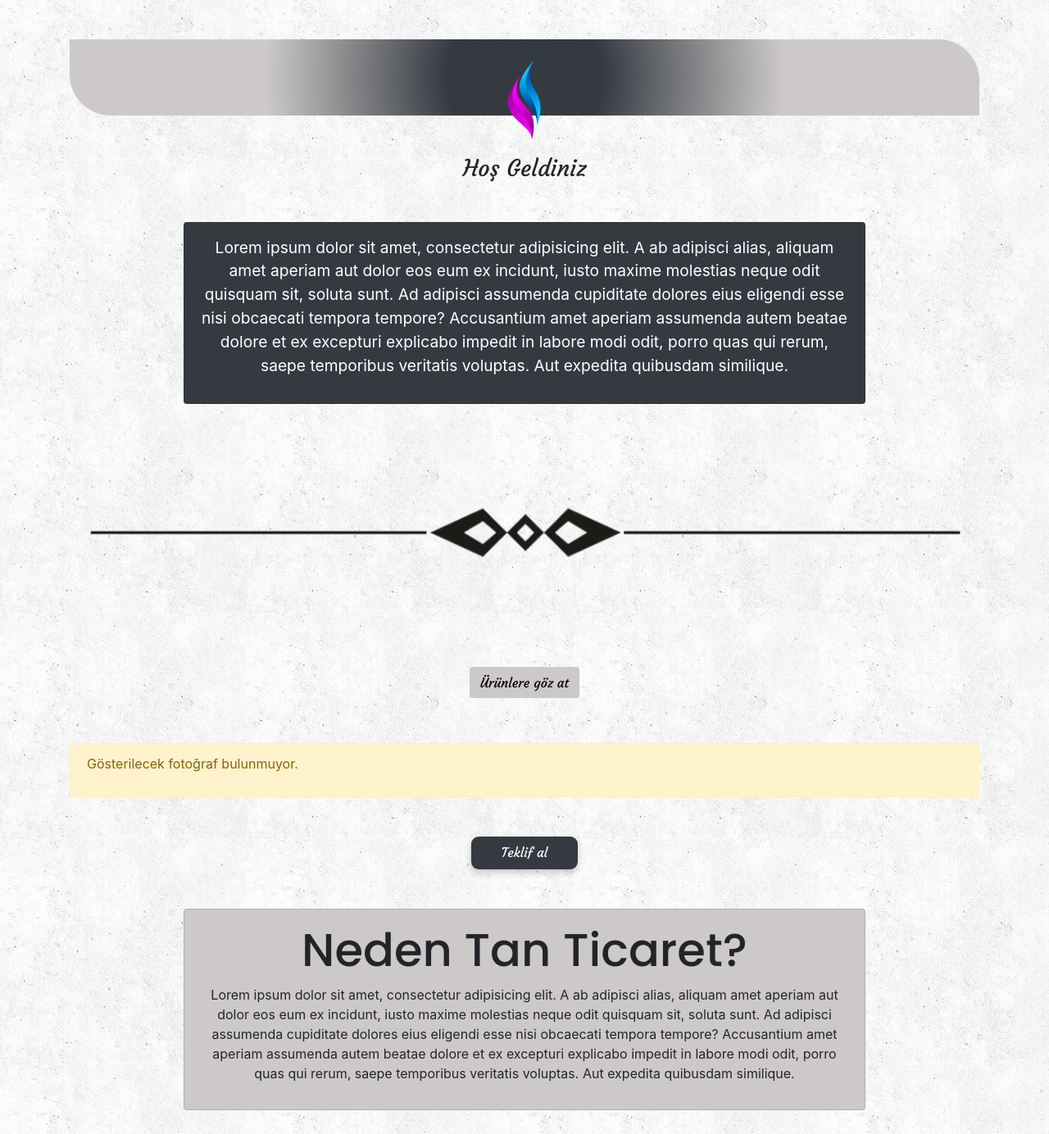
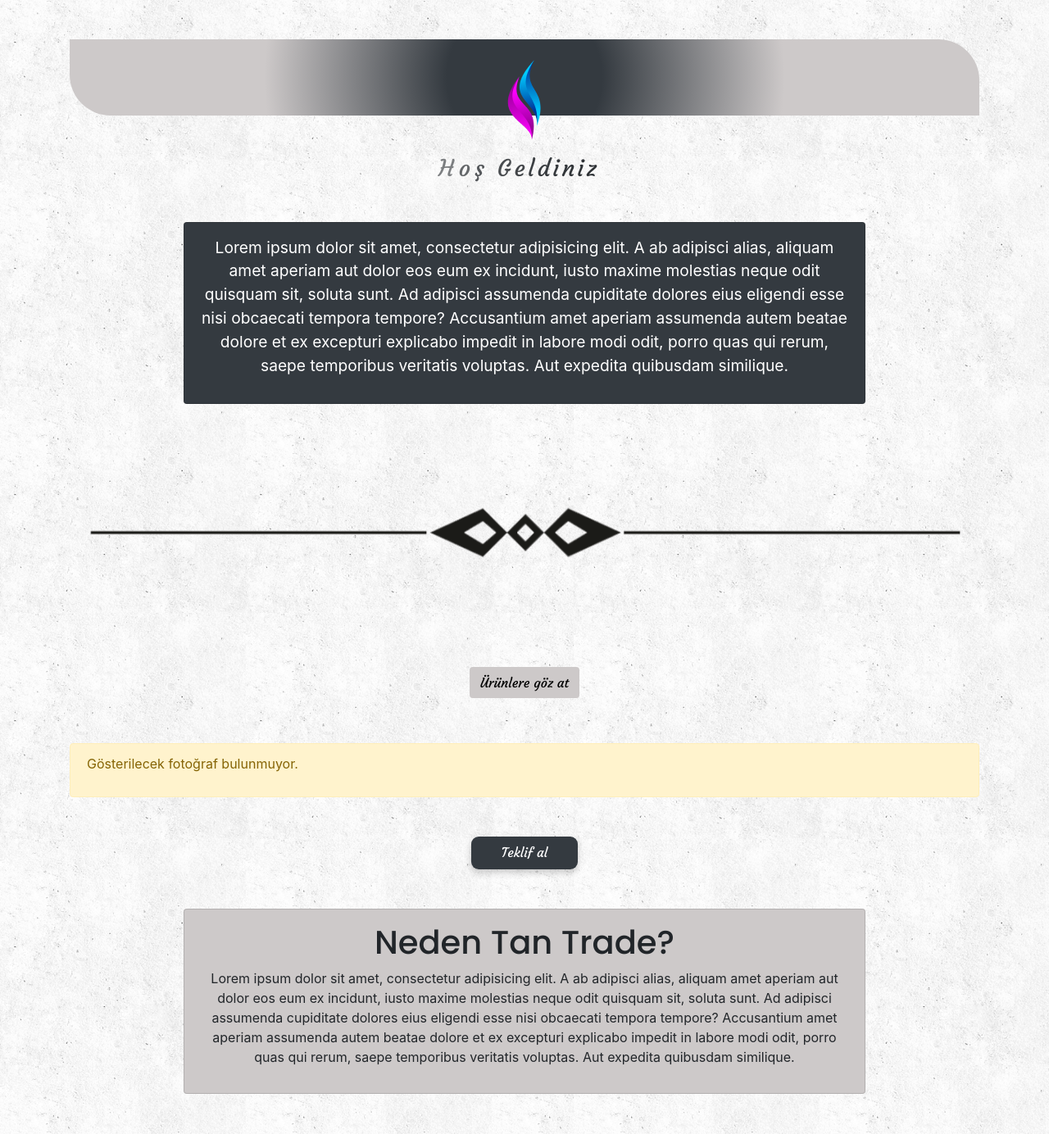
Before and after one commit to cagataysarioglu/PortfolioWebsite, a Django app: page / in a window 1280 px wide. Shown: the part 80-1464 px from the top of the page at 82% size. Run offline with Django 3.2, Linux system fonts and the light colour scheme; data that the repository does not hold is empty; some libraries are stand-ins or nearby versions; grey boxes are pictures that could not be loaded.

Commit message:
Index animations and category items added.

```diff
--- a/static/css/style.css
+++ b/static/css/style.css
@@ -45,3 +45,10 @@
     background-color: transparent;
     transition: 1s;
 }
+.animation {
+  letter-spacing: 0.1em;
+}
+.animation .letter {
+  display: inline-block;
+  line-height: 1em;
+}
--- a/templates/layout.html
+++ b/templates/layout.html
@@ -12,7 +12,7 @@
     <meta name="reply-to" content="info@atantrade.net">
     <meta name="designer" content="Haluk Çağatay Sarıoğlu">
     <meta name="description" content="">
-    <meta name="keywords" content="tan, trade, ticaret">
+    <meta name="keywords" content="epoksi, membran, astar, boya, sertleştirici">
     <link rel="stylesheet" href="https://stackpath.bootstrapcdn.com/bootstrap/4.4.1/css/bootstrap.min.css" integrity="sha384-Vkoo8x4CGsO3+Hhxv8T/Q5PaXtkKtu6ug5TOeNV6gBiFeWPGFN9MuhOf23Q9Ifjh" crossorigin="anonymous">
     <link rel="stylesheet" href="https://cdnjs.cloudflare.com/ajax/libs/font-awesome/4.7.0/css/font-awesome.min.css">
     <link rel="stylesheet" href="{% static 'css/style.css' %}">
@@ -84,6 +84,7 @@
     <script src="https://code.jquery.com/jquery-3.4.1.slim.min.js" integrity="sha384-J6qa4849blE2+poT4WnyKhv5vZF5SrPo0iEjwBvKU7imGFAV0wwj1yYfoRSJoZ+n" crossorigin="anonymous"></script>
     <script src="https://cdn.jsdelivr.net/npm/popper.js@1.16.0/dist/umd/popper.min.js" integrity="sha384-Q6E9RHvbIyZFJoft+2mJbHaEWldlvI9IOYy5n3zV9zzTtmI3UksdQRVvoxMfooAo" crossorigin="anonymous"></script>
     <script src="https://stackpath.bootstrapcdn.com/bootstrap/4.4.1/js/bootstrap.min.js" integrity="sha384-wfSDF2E50Y2D1uUdj0O3uMBJnjuUD4Ih7YwaYd1iqfktj0Uod8GCExl3Og8ifwB6" crossorigin="anonymous"></script>
+    <script src="https://cdnjs.cloudflare.com/ajax/libs/animejs/2.0.2/anime.min.js"></script>
     <script type="text/javascript">
         window.addEventListener("scroll", function(){
             let header = document.querySelector("header");
@@ -97,6 +98,25 @@
                 }
             }
         }
+        const text_wrapper = document.querySelector('.animation');
+        text_wrapper.innerHTML = text_wrapper.textContent.replace(/\S/g, "<span class='letter'>$&</span>");
+        anime.timeline({loop: true})
+        .add({
+            targets: '.animation .letter',
+            translateX: [40, 0],
+            translateZ: 0,
+            opacity: [0, 1],
+            easing: "easeOutExpo",
+            duration: 1200,
+            delay: (el, i) => 500 + 30 * i
+        }).add({
+            targets: '.animation .letter',
+            translateX: [0, -30],
+            opacity: [1, 0],
+            easing: "easeInExpo",
+            duration: 1100,
+            delay: (el, i) => 100 + 30 * i
+        });
         let slideIndex = 0;
         function showSlides() {
             let i;
@@ -116,6 +136,7 @@
         function mouseOut(){
             document.getElementById("mail").style.color = "#343a40";
         }
+
     </script>
 </body>
 </html>
--- a/templates/pages/index.html
+++ b/templates/pages/index.html
@@ -8,7 +8,7 @@
     </div>
 </div>
 <div class="mx-auto text-center my-5">
-    <h3 style="font-family: 'Courgette', cursive; user-select: none">Hoş Geldiniz</h3>
+    <h3 class="animation" style="font-family: 'Courgette', cursive; user-select: none">Hoş Geldiniz</h3>
 </div>
 <div class="card p-3 my-5 mx-auto bg-dark text-white w-75" style="user-select: none;">
     <p class="text-center" style="font-size: larger">Lorem ipsum dolor sit amet, consectetur adipisicing elit. A ab adipisci alias, aliquam amet aperiam aut dolor eos eum ex incidunt, iusto maxime molestias neque odit quisquam sit, soluta sunt. Ad adipisci assumenda cupiditate dolores eius eligendi esse nisi obcaecati tempora tempore? Accusantium amet aperiam assumenda autem beatae dolore et ex excepturi explicabo impedit in labore modi odit, porro quas qui rerum, saepe temporibus veritatis voluptas. Aut expedita quibusdam similique.</p>
@@ -43,7 +43,7 @@
     </div>
 </div>
 <div class="card p-3 my-5 mx-auto w-75" style="user-select: none; background-color: #cdc9c9;">
-    <h1 class="display-4 text-center" style="font-family: 'Poppins', sans-serif;">Neden Tan Ticaret?</h1>
+    <h1 class="text-center" style="font-family: 'Poppins', sans-serif;">Neden Tan Trade?</h1>
     <p class="text-center" style="font-size: medium">Lorem ipsum dolor sit amet, consectetur adipisicing elit. A ab adipisci alias, aliquam amet aperiam aut dolor eos eum ex incidunt, iusto maxime molestias neque odit quisquam sit, soluta sunt. Ad adipisci assumenda cupiditate dolores eius eligendi esse nisi obcaecati tempora tempore? Accusantium amet aperiam assumenda autem beatae dolore et ex excepturi explicabo impedit in labore modi odit, porro quas qui rerum, saepe temporibus veritatis voluptas. Aut expedita quibusdam similique.</p>
 </div>
 <img class="img-fluid" src="{% static 'media/index_design.png' %}" alt="" style="user-select: none">
```
Also changed, not shown: db.sqlite3.
